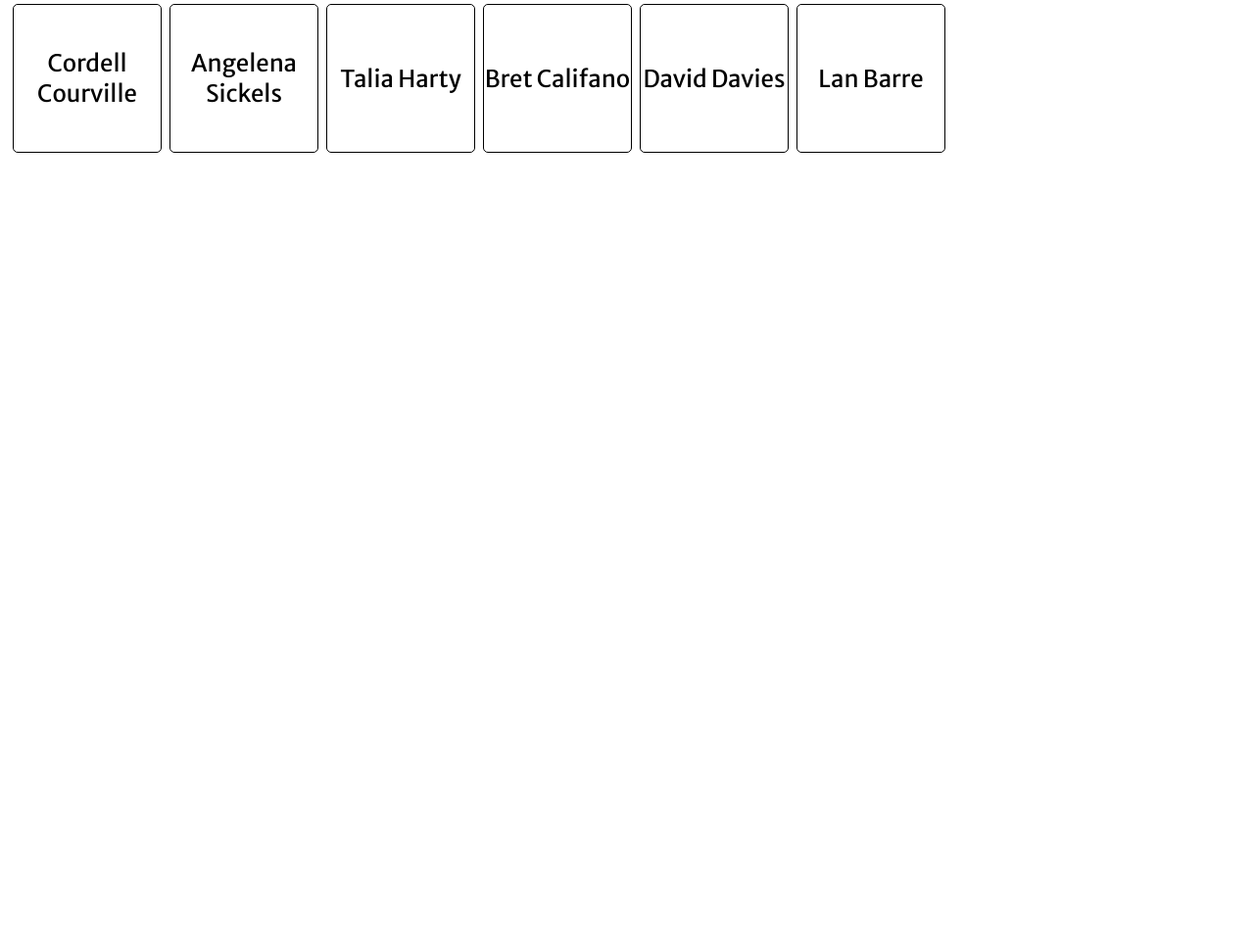
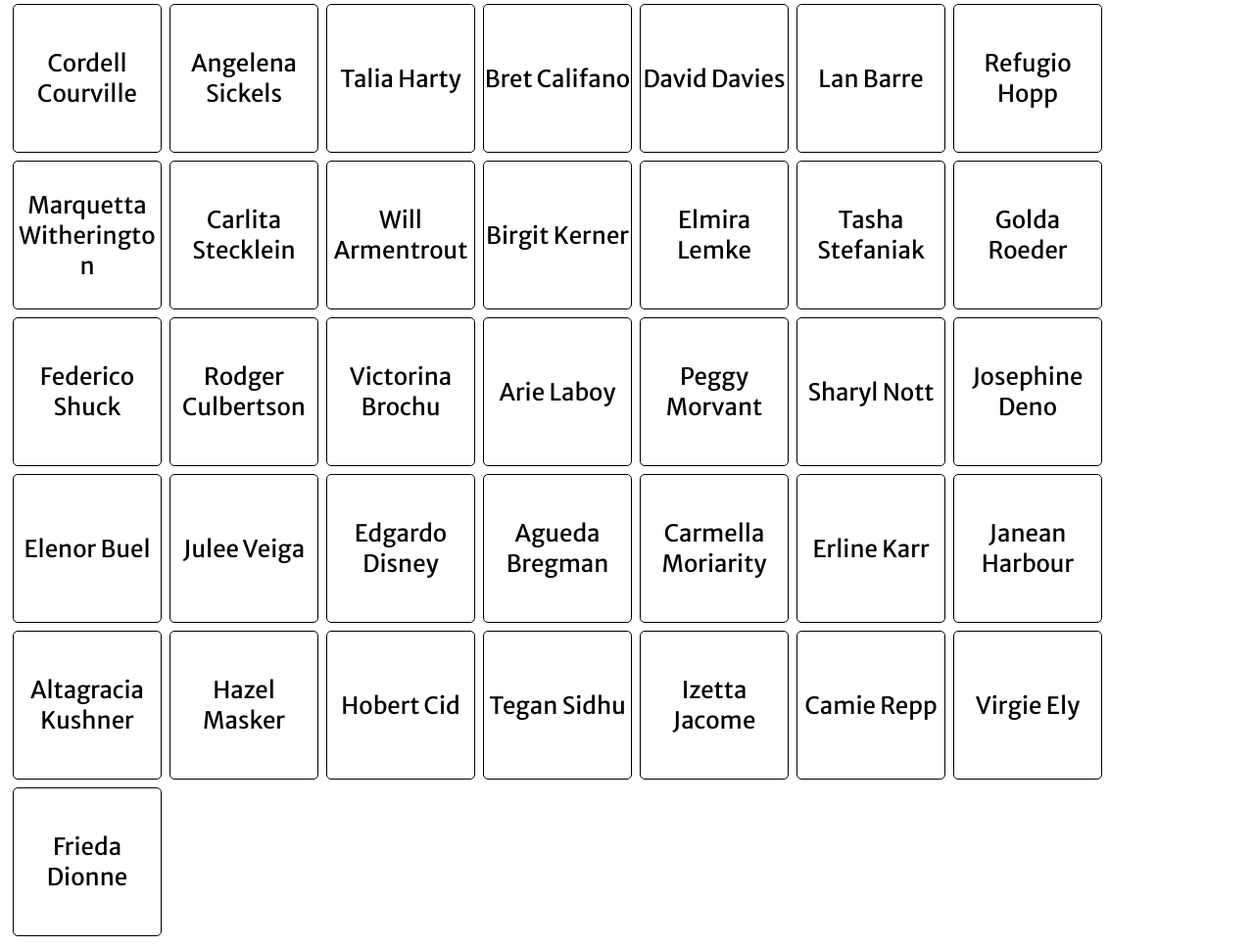
Before and after one commit to swhalley/Gonzo, a React app: page / in a window 1280 px wide. Shown: the part 390-1357 px from the top of the page at 98% size. Before the commit the page ends 800 px from the top, so only its background shows below. Built offline with nearby package versions, Linux system fonts and the light colour scheme.

Commit message:
readded some fake data to check performance.

```diff
--- a/src/css/styles.css
+++ b/src/css/styles.css
@@ -13,7 +13,6 @@
     width: 150px;
     height: 150px;
     margin: 5px;
-    will-change: transform;
 }
 
 .cardFront, .cardBack {
--- a/src/index.js
+++ b/src/index.js
@@ -36,12 +36,12 @@ class Root extends React.Component {
             "Anibal Gholson", "Valeria Villalon", "Ozella Wymer", "Lyndsey Rounds", "Gussie Bustamante",
             "Niki Hetzler", "Marlyn Rey", "Lupe Burke", "Jacinto Casarez", "Cordell Courville",
             "Angelena Sickels", "Talia Harty", "Bret Califano", "David Davies", "Lan Barre",
-            //"Refugio Hopp", "Marquetta Witherington", "Carlita Stecklein", "Will Armentrout", "Birgit Kerner",
-            //"Elmira Lemke", "Tasha Stefaniak", "Golda Roeder", "Federico Shuck", "Rodger Culbertson",
-            //"Victorina Brochu", "Arie Laboy", "Peggy Morvant", "Sharyl Nott", "Josephine Deno",
-            //"Elenor Buel", "Julee Veiga", "Edgardo Disney", "Agueda Bregman", "Carmella Moriarity",
-            //"Erline Karr", "Janean Harbour", "Altagracia Kushner", "Hazel Masker", "Hobert Cid",
-            //"Tegan Sidhu", "Izetta Jacome", "Camie Repp", "Virgie Ely", "Frieda Dionne"
+            "Refugio Hopp", "Marquetta Witherington", "Carlita Stecklein", "Will Armentrout", "Birgit Kerner",
+            "Elmira Lemke", "Tasha Stefaniak", "Golda Roeder", "Federico Shuck", "Rodger Culbertson",
+            "Victorina Brochu", "Arie Laboy", "Peggy Morvant", "Sharyl Nott", "Josephine Deno",
+            "Elenor Buel", "Julee Veiga", "Edgardo Disney", "Agueda Bregman", "Carmella Moriarity",
+            "Erline Karr", "Janean Harbour", "Altagracia Kushner", "Hazel Masker", "Hobert Cid",
+            "Tegan Sidhu", "Izetta Jacome", "Camie Repp", "Virgie Ely", "Frieda Dionne"
         ];
 
         people.forEach( (person) => {
```
